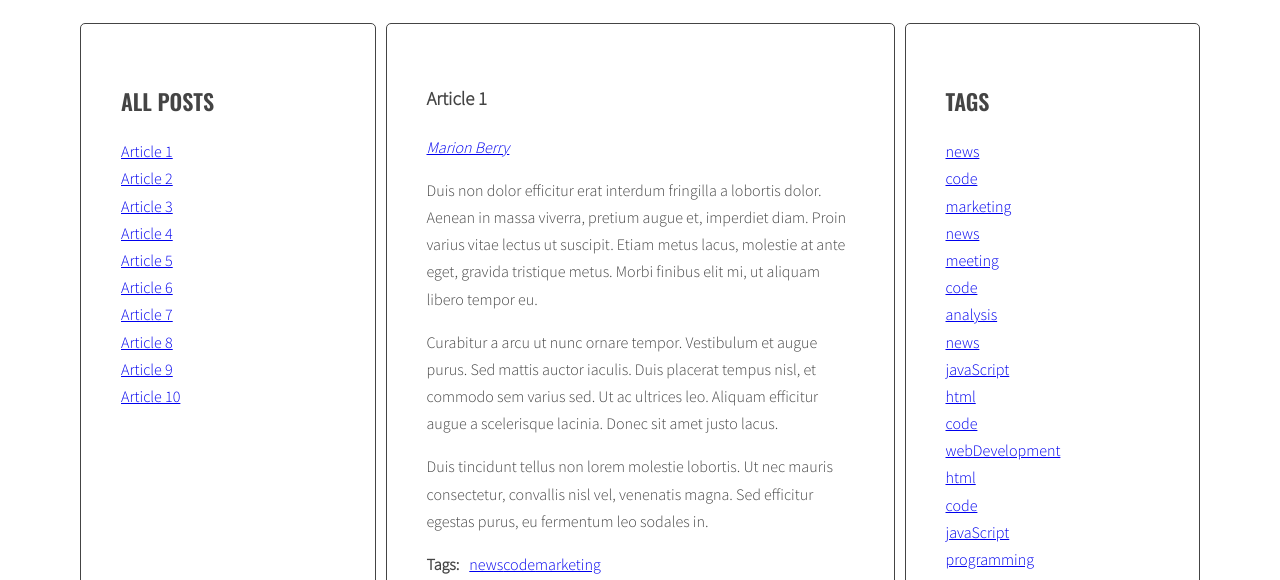
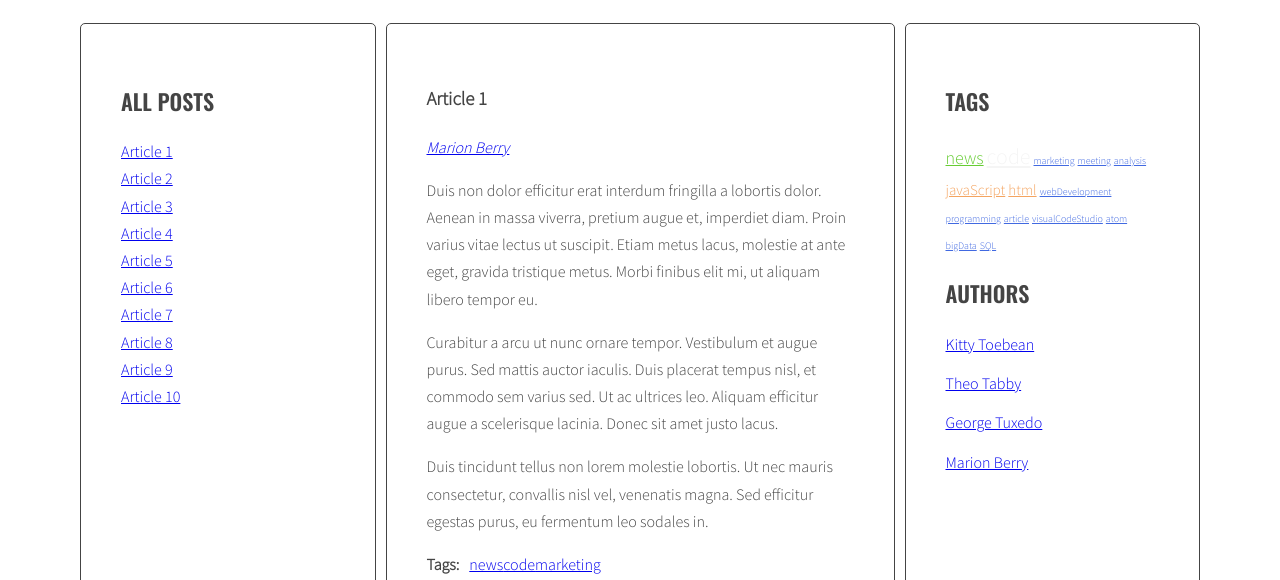
Before and after one commit to pawel-urban/javascript-blog, a website: page index.html in a window 1280 px wide. Shown: the part 220-800 px from the top of the page. Drawn offline with nearby package versions, Linux system fonts and the light colour scheme.

Commit message:
Fix none authors in articles and add tag cloud to the JS

```diff
--- a/js/script.js
+++ b/js/script.js
@@ -33,8 +33,11 @@
   optTitleSelector = '.post-title',
   optTitleListSelector = '.titles',
   optArticleTagsSelector = '.post-tags .list',
-  optArticleAuthorSelector = '.post-author',
-  optTagsListSelector = '.tags .list';
+  optArticleAuthorsSelector = '.post .post-author',
+  optTagsListSelector = '.tags .list',
+  optCloudClassCount = 5,
+  optCloudClassPrefix = 'tag-size-',
+  optAuthorsListSelector = '.list .authors';
 
   function generateTitleLinks(customSelector = ''){
 
@@ -69,9 +72,35 @@
 
   generateTitleLinks();
 
+  function calculateTagsParams(tags) {
+     const params = {};
+           params.max = 0;
+           params.min = 999999;
+
+     for (let tag in tags) {
+
+       if (tags[tag] > params.max) {
+          params.max = tags[tag];
+       }
+       if (tags[tag] < params.min) {
+          params.min = tags[tag];
+       }
+     }
+     return params;
+   }
+
+  function calculateTagClass(count, params) {
+    const normalizedCount = count - params.min;
+    const normalizedMax = params.max - params.min;
+    const percentage = normalizedCount / normalizedMax;
+    const classNumber = Math.floor( percentage * (optCloudClassCount - 1) + 1 );
+    return optCloudClassPrefix + classNumber;
+  }
+
+
   function generateTags(){
-    /* [NEW] create a new variable allTags with an empty array */
-    let allTags = [];
+    /* [NEW] create a new variable allTags with an empty object */
+    let allTags = {};
     /* [DONE] find all articles */
     const articles = document.querySelectorAll(optArticleSelector);
     /* [DONE] START LOOP: for every article: */
@@ -87,27 +116,46 @@
       /* [DONE] START LOOP: for each tag */
       for(let tag of articleTagsArray){
         /* [DONE] generate HTML of the link */
-        const linkHTML = '<li><a href="#tag-' + articleTags + '"<span>' + tag + '</span></a></li>';
+        const linkHTML = '<li><a href="#tag-' + articleTags + '">' + tag + '</a></li>';
         /* [DONE] add generated code to html variable */
         html = html + linkHTML;
         /* [NEW] check if this link is NOT already in allTags */
-        if(allTags.indexOf(linkHTML) == -1){
-          /* [NEW] add generated code to allTags array */
-          allTags.push(linkHTML);
+        if(!allTags[tag]) {
+        /* [NEW] add tag to allTags object */
+          allTags[tag] = 1;
+        } else {
+          allTags[tag]++;
         }
       /* [DONE] END LOOP: for each tag */
       }
       /* [DONE] insert HTML of all the links into the tags wrapper */
-      tagsWrapper.innerHTML = html;
+      tagsWrapper.insertAdjacentHTML('beforeend', html);
     /* [DONE] END LOOP: for every article: */
     }
     /* [NEW] find list of tags in right column */
     const tagList = document.querySelector('.tags');
+    /* [NEW] create variable for all links HTML code */
+    const tagsParams = calculateTagsParams(allTags);
+    console.log('tagsParams:', tagsParams);
 
-    /* [NEW] add html from allTags to tagList */
-    tagList.innerHTML = allTags.join(' ');
+    let allTagsHTML = '';
+
+    /* [NEW] START LOOP: for each tag in allTags: */
+    for(let tag in allTags){
+      /* [NEW] generate code of a link and add it to allTagsHTML */
+      allTagsHTML += '<li><a href="#tag-' + tag + '" class="' + calculateTagClass(allTags[tag], tagsParams) + '">' + tag + ' </a></li>';
+
+      console.log(allTagsHTML);
+    /* [NEW] END LOOP: for each tag in allTags: */
+    }
+    /*[NEW] add HTML from allTagsHTML to tagList */
+    tagList.innerHTML = allTagsHTML;
   }
 
+  //* add generated code to html variable */
+    //html = html + linkHTML;
+  /* insert HTML of all the links into the authors wrapper */
+  //authorWrapper.innerHTML = html;
   generateTags();
 
   function tagClickHandler(event){
@@ -154,68 +202,60 @@
 
 
   function generateAuthors(){
-
-     /* find all articles */
+     /* [DONE] find all articles */
      const articles = document.querySelectorAll(optArticleSelector);
-     /* START LOOP: for every article: */
-     for(let article of articles){
-       /* find authors wrapper */
-       const authorWrapper = article.querySelector(optArticleAuthorSelector);
-       /* make html variable with empty string */
+     /* [DONE] START LOOP: for every article: */
+     for(let author of articles){
+       /* [DONE] find authors wrapper */
+       const wrapperAuthors = author.querySelector(optArticleAuthorsSelector);
+       /* [DONE] make html variable with empty string */
        let html = '';
-       /* get authors from data-author attribute */
-       const author = article.getAttribute('data-author');
-       /* generate HTML of the link */
-         const linkHTML = '<a href="#author-' + author + '"<span>' + author + '</span></a>';
-       /* add generated code to html variable */
+       /* [DONE] get authors from data-author attribute */
+       const authorsName = author.getAttribute('data-author');
+       /* [DONE] generate HTML of the link */
+         const linkHTML = '<a href="#author-' + authorsName + '">' + authorsName + '</a>';
+         /* [DONE] add generated code to html variable */
          html = html + linkHTML;
-       /* insert HTML of all the links into the authors wrapper */
-       authorWrapper.innerHTML = html;
-     /* END LOOP: for every article: */
+       /* [DONE] insert HTML of all the links into the authors wrapper */
+       wrapperAuthors.insertAdjacentHTML('beforeend', html);
+     /* [DONE] END LOOP: for every article: */
      }
    }
 
    generateAuthors();
 
    function authorClickHandler(event){
-
-     /* prevent default action for this event */
+     /* [DONE] prevent default action for this event */
      event.preventDefault();
-     /* make new constant named "clickedElement" and give it the value of "this" */
+     /* [DONE] make new constant named "clickedElement" and give it the value of "this" */
      const clickedElement = this;
-     /* make a new constant "href" and read the attribute "href" of the clicked element */
+     /* [DONE] make a new constant "href" and read the attribute "href" of the clicked element */
      const href = clickedElement.getAttribute('href');
-     /* make a new constant "author" and extract author from the "href" constant */
-     const author = href.replace('#author-', ' ');
-     /* find all authors links with class active */
-     const authorLinks = document.querySelectorAll('a.active[href^="#author-"]');
-     /* START LOOP: for each active tag link */
-     for(let authorLink of authorLinks){
-       /* remove class active */
-       authorLink.classList.remove('active');
-     /* END LOOP: for each active tag link */
+     /* [DONE] make a new constant "author" and extract author from the "href" constant */
+     const author = href.replace('#author-', '');
+     /* [DONE] find all authors links with class active */
+     const activeAuthors = document.querySelectorAll('a.active[href^="#author-"]');
+     /* [DONE] START LOOP: for each active tag link */
+     for(let author of activeAuthors){
+       /* [DONE] remove class active */
+       author.classList.remove('active');
+     /* [DONE] END LOOP: for each active tag link */
      }
-     /* find all author links with "href" attribute equal to the "href" constant */
-     const authorHrefs = document.querySelectorAll('a[href="' + href + '"]');
-     /* START LOOP: for each found tag link */
-     for(let authorHref of authorHrefs){
-       /* add class active */
-       authorHref.classList.add('active');
-     /* END LOOP: for each found tag link */
-     }
-     /* execute function "generateTitleLinks" with article selector as argument */
-     generateTitleLinks('data-author="' + author + '"]');
+      /* [DONE] execute function "generateTitleLinks" with article selector as argument */
+      generateTitleLinks('[data-author="' + author + '"]');
     }
 
     function addClickListenersToAuthors(){
+      /* [DONE] find all links to authors */
+      const authorLinks = document.querySelectorAll('a[href^="#author-"]');
 
-     /* find all links to authors */
-     const authorHrefs = document.querySelectorAll('a[href^="#author-"]');
-     /* START LOOP: for each link */
-     for(let authorHref of authorHrefs){
-       /* add tagClickHandler as event listener for that link */
-       authorHref.addEventListener('click', authorClickHandler);
-     /* END LOOP: for each link */
+      /* [DONE] START LOOP: for each link */
+      for(let link of authorLinks){
+
+        /* [DONE] add tagClickHandler as event listener for that link */
+        link.addEventListener('click', authorClickHandler);
+
+      /* [DONE] END LOOP: for each link */
       }
     }
 
--- a/sass/style.scss
+++ b/sass/style.scss
@@ -94,3 +94,32 @@ body {
     margin: 0 10px 0 0;
   }
 }
+/* Tags */
+.tag-size-1 {
+  font-size: 10px;
+  color: #4169E1;
+}
+.tag-size-2 {
+  font-size: 14px;
+  color: #DB7093;
+}
+.tag-size-3 {
+  font-size: 15px;
+  color: #F4A460;
+}
+.tag-size-4 {
+  font-size: 22px;
+  color: #F5F5F5;
+}
+.tag-size-5 {
+  font-size: 18px;
+  color: #66CC33;
+}
+.tag-size-6 {
+  font-size: 30px;
+  color: #FF3366;
+}
+.tags li{
+  display: inline-block;
+  margin-right: 3px;
+}
```
Also changed, not shown: index.html (+2 -0 lines), css/style.css, 1 other file. Lines whose indentation alone changed are shown as unchanged.
